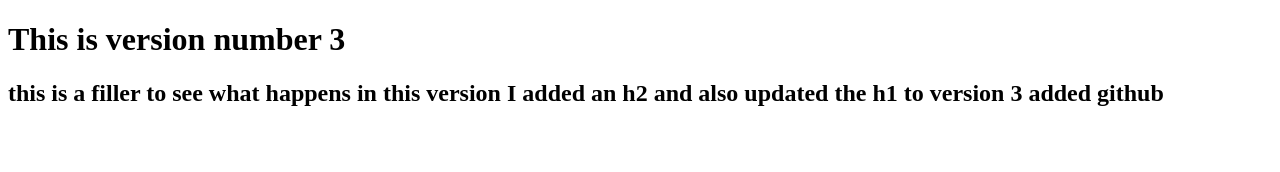
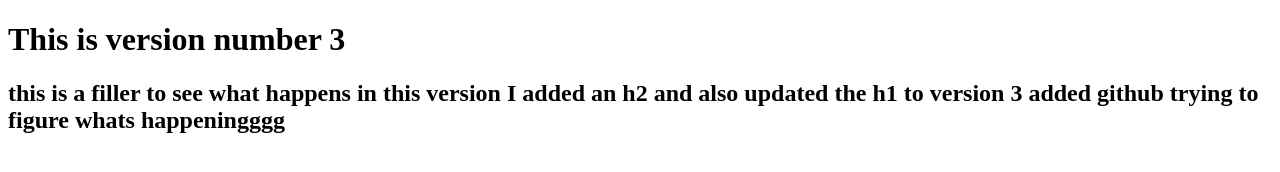
Before and after one commit to kahdehzeh/swerve, a plain HTML site: page index.html in a window 1280 px wide. Drawn offline with Linux system fonts and the light colour scheme.

Commit message:
asking a question

```diff
--- a/index.html
+++ b/index.html
@@ -14,6 +14,7 @@
 
         added github
 
+        trying to figure whats happeningggg
     </h2>
 
 </body>
```
